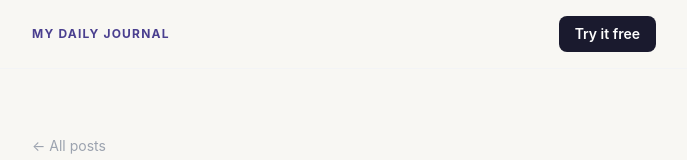
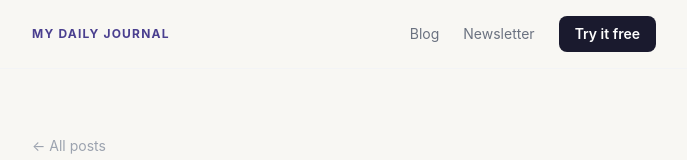
Before and after one commit to VirtraHealth/Dispatch, a Next.js app: page /blog/why-your-journal-should-write-back in a window 1280 px wide. Shown: the top 160 px of the page, without its empty margins (296-983 px from the left). Built offline with nearby package versions, Linux system fonts and the light colour scheme.

Commit message:
Add Blog and Newsletter tabs to nav on public pages
Co-Authored-By: Claude Sonnet 4.6 <noreply@anthropic.com>

```diff
--- a/app/blog/[slug]/page.tsx
+++ b/app/blog/[slug]/page.tsx
@@ -58,12 +58,13 @@ export default function BlogPostPage({ params }: Props) {
           <Link href="/" className="font-sans text-xs font-bold tracking-widest uppercase text-indigo-600">
             My Daily Journal
           </Link>
-          <Link
-            href="/"
-            className="text-sm bg-ink text-white px-4 py-2 rounded-lg font-sans font-semibold hover:bg-gray-800 transition-colors"
-          >
-            Try it free
-          </Link>
+          <div className="flex items-center gap-6">
+            <Link href="/blog" className="text-sm text-gray-500 hover:text-gray-800 font-sans transition-colors">Blog</Link>
+            <Link href="/newsletter" className="text-sm text-gray-500 hover:text-gray-800 font-sans transition-colors">Newsletter</Link>
+            <Link href="/" className="text-sm bg-ink text-white px-4 py-2 rounded-lg font-sans font-semibold hover:bg-gray-800 transition-colors">
+              Try it free
+            </Link>
+          </div>
         </div>
       </nav>
 
--- a/app/blog/page.tsx
+++ b/app/blog/page.tsx
@@ -44,12 +44,13 @@ export default async function BlogPage() {
           <Link href="/" className="font-sans text-xs font-bold tracking-widest uppercase text-indigo-600">
             My Daily Journal
           </Link>
-          <Link
-            href="/"
-            className="text-sm bg-ink text-white px-4 py-2 rounded-lg font-sans font-semibold hover:bg-gray-800 transition-colors"
-          >
-            Try it free
-          </Link>
+          <div className="flex items-center gap-6">
+            <Link href="/blog" className="text-sm text-gray-500 hover:text-gray-800 font-sans transition-colors">Blog</Link>
+            <Link href="/newsletter" className="text-sm text-gray-500 hover:text-gray-800 font-sans transition-colors">Newsletter</Link>
+            <Link href="/" className="text-sm bg-ink text-white px-4 py-2 rounded-lg font-sans font-semibold hover:bg-gray-800 transition-colors">
+              Try it free
+            </Link>
+          </div>
         </div>
       </nav>
 
--- a/app/newsletter/page.tsx
+++ b/app/newsletter/page.tsx
@@ -22,12 +22,13 @@ export default async function NewsletterPage() {
           <Link href="/" className="font-sans text-xs font-bold tracking-widest uppercase text-indigo-600">
             My Daily Journal
           </Link>
-          <Link
-            href="/"
-            className="text-sm bg-ink text-white px-4 py-2 rounded-lg font-sans font-semibold hover:bg-gray-800 transition-colors"
-          >
-            Try it free
-          </Link>
+          <div className="flex items-center gap-6">
+            <Link href="/blog" className="text-sm text-gray-500 hover:text-gray-800 font-sans transition-colors">Blog</Link>
+            <Link href="/newsletter" className="text-sm text-gray-800 font-sans font-semibold transition-colors">Newsletter</Link>
+            <Link href="/" className="text-sm bg-ink text-white px-4 py-2 rounded-lg font-sans font-semibold hover:bg-gray-800 transition-colors">
+              Try it free
+            </Link>
+          </div>
         </div>
       </nav>
 
```
